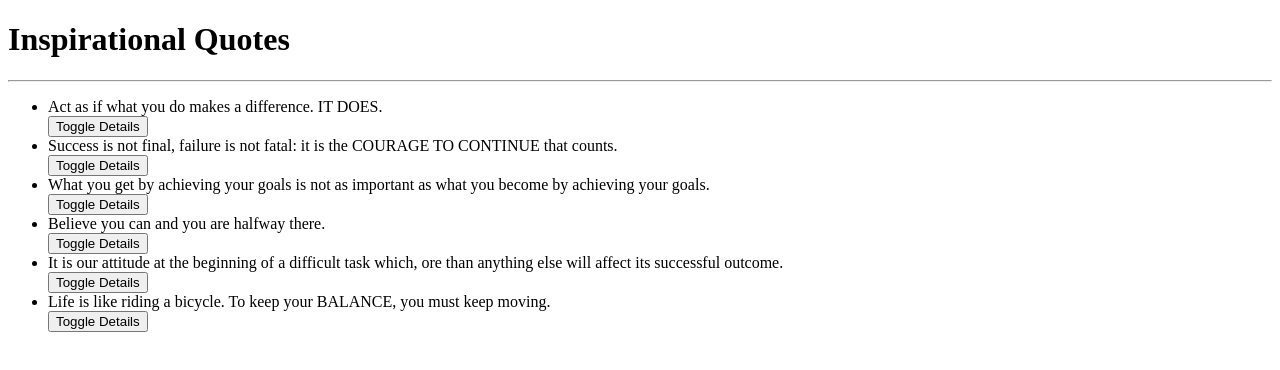
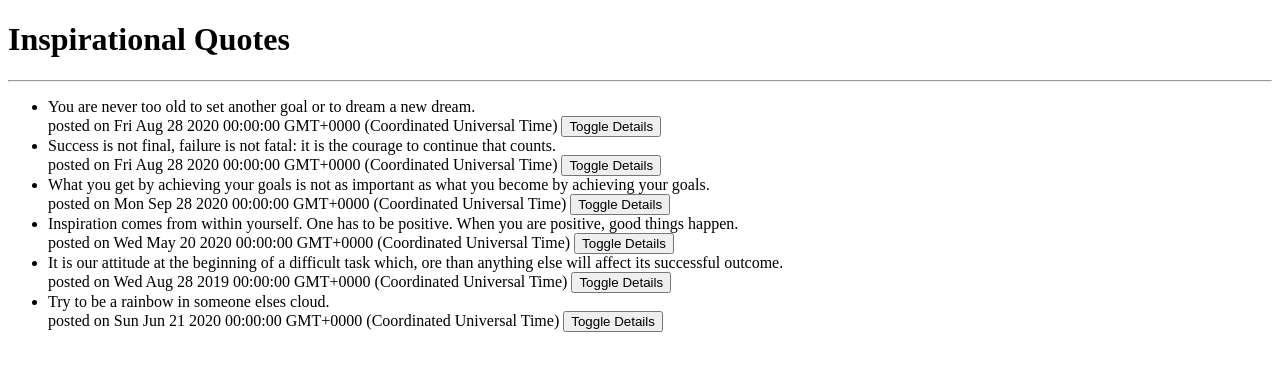
Before and after one commit to rose-okoth/Quotes, an Angular app: page / in a window 1280 px wide. Shown: the top 370 px of the page. Built offline with nearby package versions, Linux system fonts and the light colour scheme.

Commit message:
add in the dates

```diff
--- a/src/app/quote.ts
+++ b/src/app/quote.ts
@@ -6,9 +6,11 @@ export class Quote {
     showUsername: boolean;
 
     constructor (
+        public id: number,
         public author: string,
         public quote: string,
         public username: string,
+        public datePosted: Date,
     ) {
         // this.upvote = 0;
         // this.downvote = 0;
--- a/src/app/quote/quote.component.html
+++ b/src/app/quote/quote.component.html
@@ -2,7 +2,7 @@
 <hr>
 <ul>
   <div *ngFor='let quote of quotes;let i = index'>
-    <li>{{quote.quote}}</li>
+    <li>{{quote.quote}}</li> posted on {{quote.datePosted}}
     <button (click)='toggleDetails(i)'>Toggle Details</button>
     <app-quote-detail *ngIf='quote.showAuthor' [quote]='quote'></app-quote-detail>
     <app-quote-detail *ngIf='quote.showUsername' [quote]='quote'></app-quote-detail>
--- a/src/app/quote/quote.component.ts
+++ b/src/app/quote/quote.component.ts
@@ -9,12 +9,12 @@ import { Quote } from '../quote';
 export class QuoteComponent implements OnInit {
 
   quotes:Quote[] = [
-    new Quote('William James', 'Act as if what you do makes a difference. IT DOES.', 'Danny Williams'),
-    new Quote('Winston Churchill', 'Success is not final, failure is not fatal: it is the COURAGE TO CONTINUE that counts.', 'Johnny Turturro'),
-    new Quote('Zig Ziglar', 'What you get by achieving your goals is not as important as what you become by achieving your goals.', 'Tripp Vanderbilt'),
-    new Quote('Theodore Roosevelt', 'Believe you can and you are halfway there.','Rio Christopher'),
-    new Quote('William James', 'It is our attitude at the beginning of a difficult task which, ore than anything else will affect its successful outcome.', 'Nate Archibald'),
-    new Quote('Albert Einstein', 'Life is like riding a bicycle. To keep your BALANCE, you must keep moving.', 'Chuck Bass'),
+    new Quote(1,'C.S Lewis', 'You are never too old to set another goal or to dream a new dream.', 'Danny Williams', new Date(2020,7,28)),
+    new Quote(2, 'Winston Churchill', 'Success is not final, failure is not fatal: it is the courage to continue that counts.', 'Johnny Turturro', new Date(2020,7,28)),
+    new Quote(3,'Zig Ziglar', 'What you get by achieving your goals is not as important as what you become by achieving your goals.', 'Tripp Vanderbilt', new Date(2020,8,28)),
+    new Quote(4,'Deep Roy', 'Inspiration comes from within yourself. One has to be positive. When you are positive, good things happen.','Rio Christopher', new Date(2020,4,20)),
+    new Quote(5,'William James', 'It is our attitude at the beginning of a difficult task which, ore than anything else will affect its successful outcome.', 'Nate Archibald',new Date(2019,7,28)),
+    new Quote(6,'Maya Angelou', 'Try to be a rainbow in someone elses cloud.', 'Chuck Bass', new Date(2020,5,21))
   ];
 
   toggleDetails(index: any){
```
